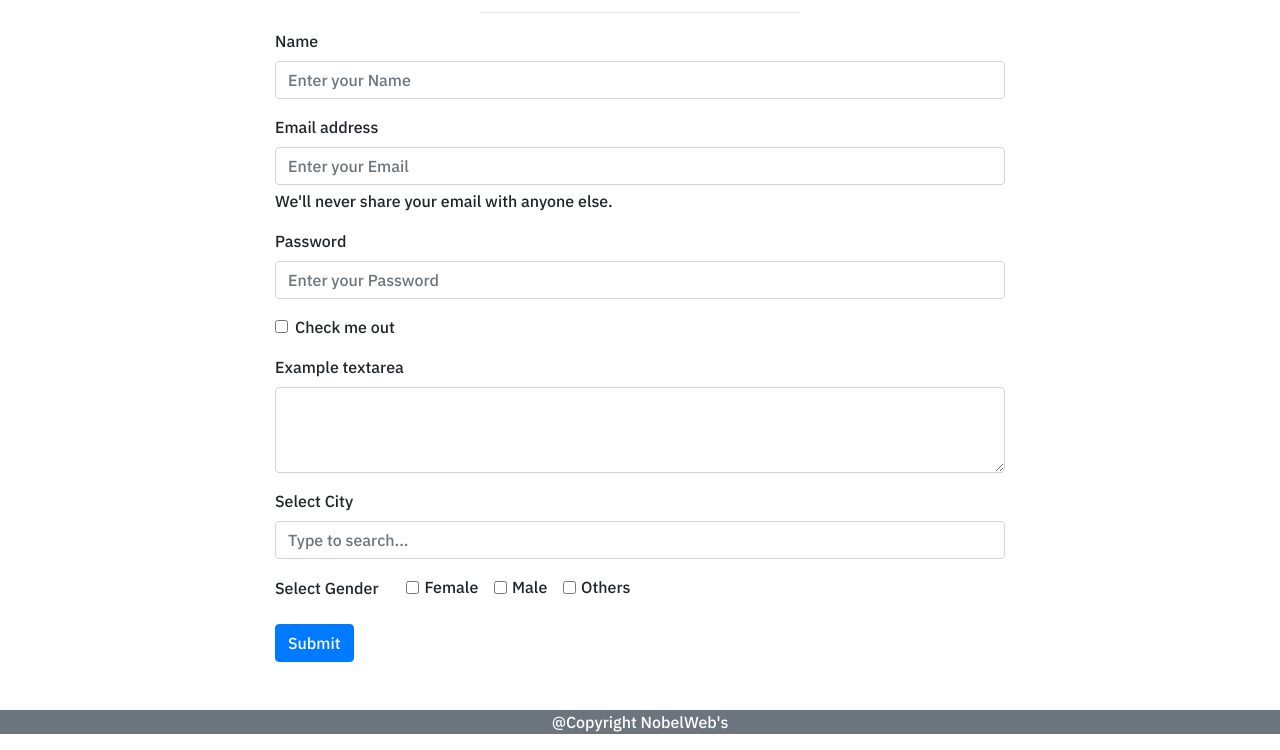
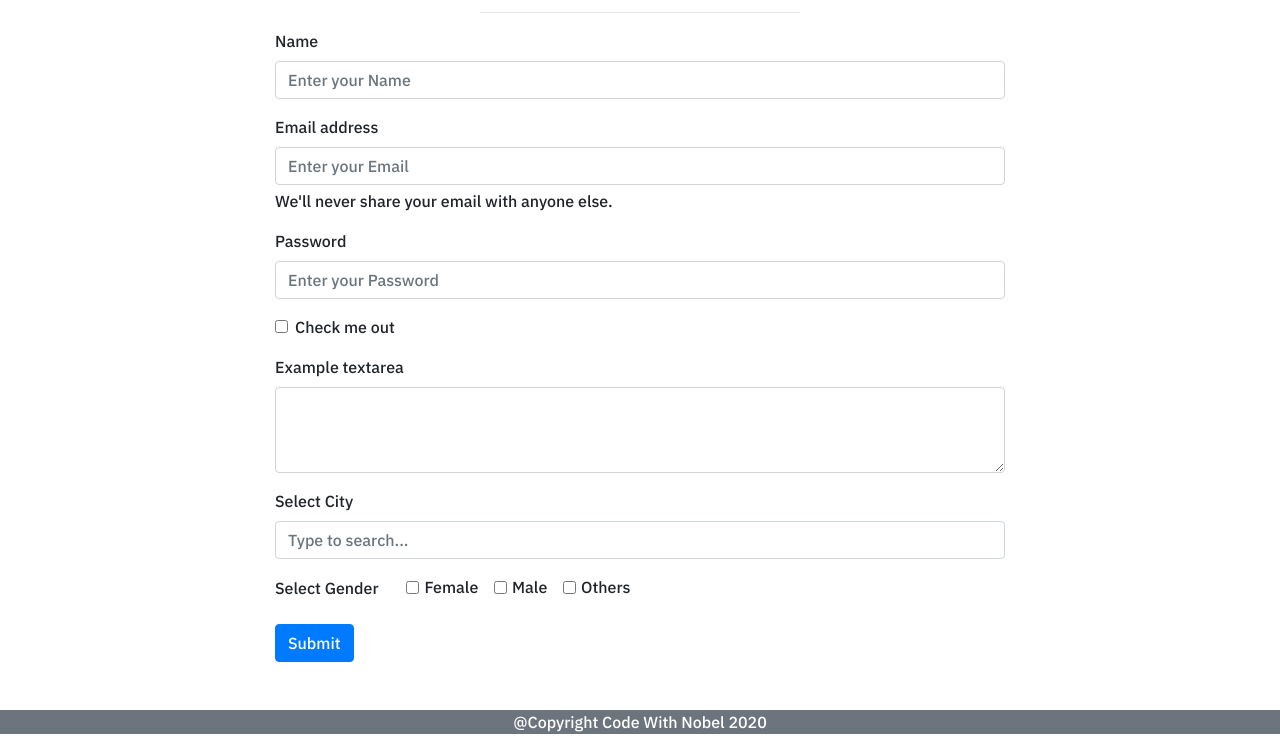
Before and after one commit to NobelDhaliwal/Bootstrap5-Website, a website: page contact.html in a window 1280 px wide. Shown: the part 223-973 px from the top of the page. Drawn offline with nearby package versions, Linux system fonts and the light colour scheme.

Commit message:
Update contact.html

```diff
--- a/contact.html
+++ b/contact.html
@@ -137,7 +137,7 @@
     </section>
     <!-- Footer -->
     <footer class="bg-secondary text-center text-white">
-        <p>@Copyright NobelWeb's</p>
+        <p>@Copyright Code With Nobel 2020</p>
 
     </footer>
 
```
